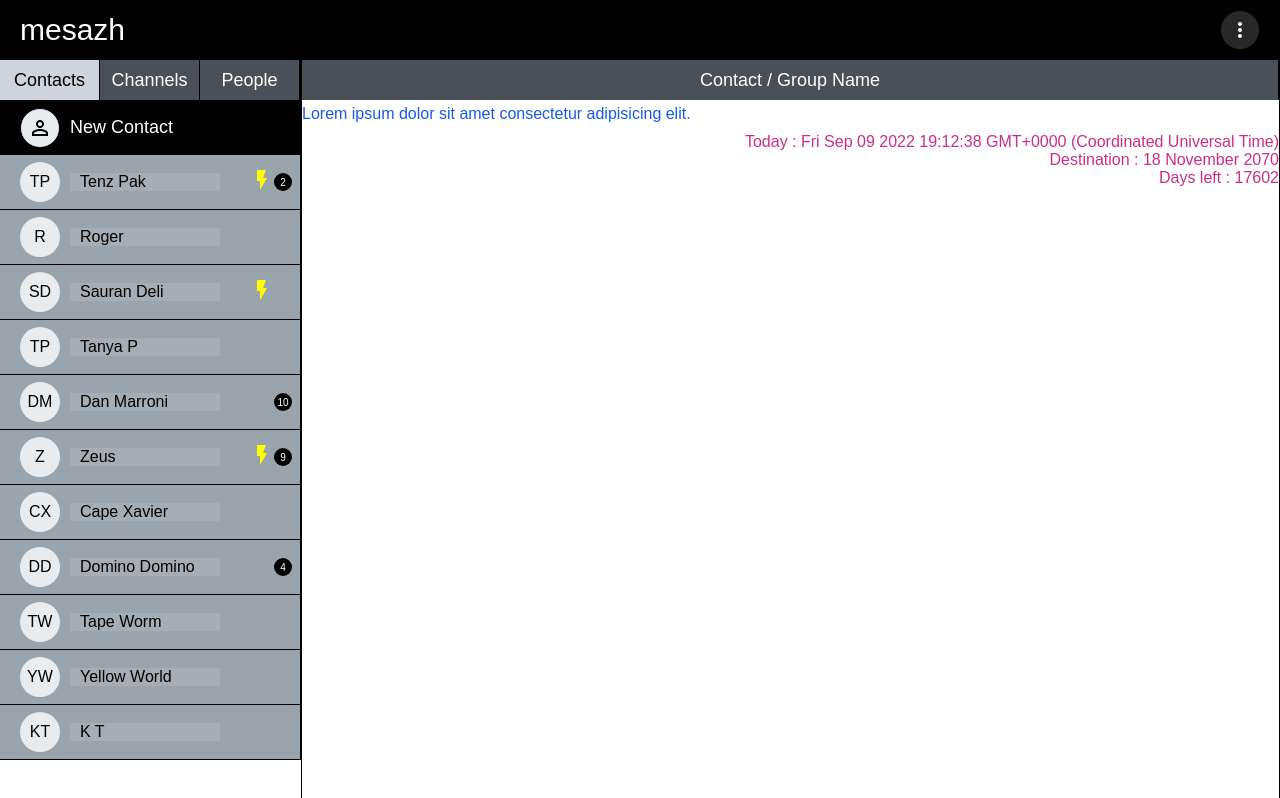
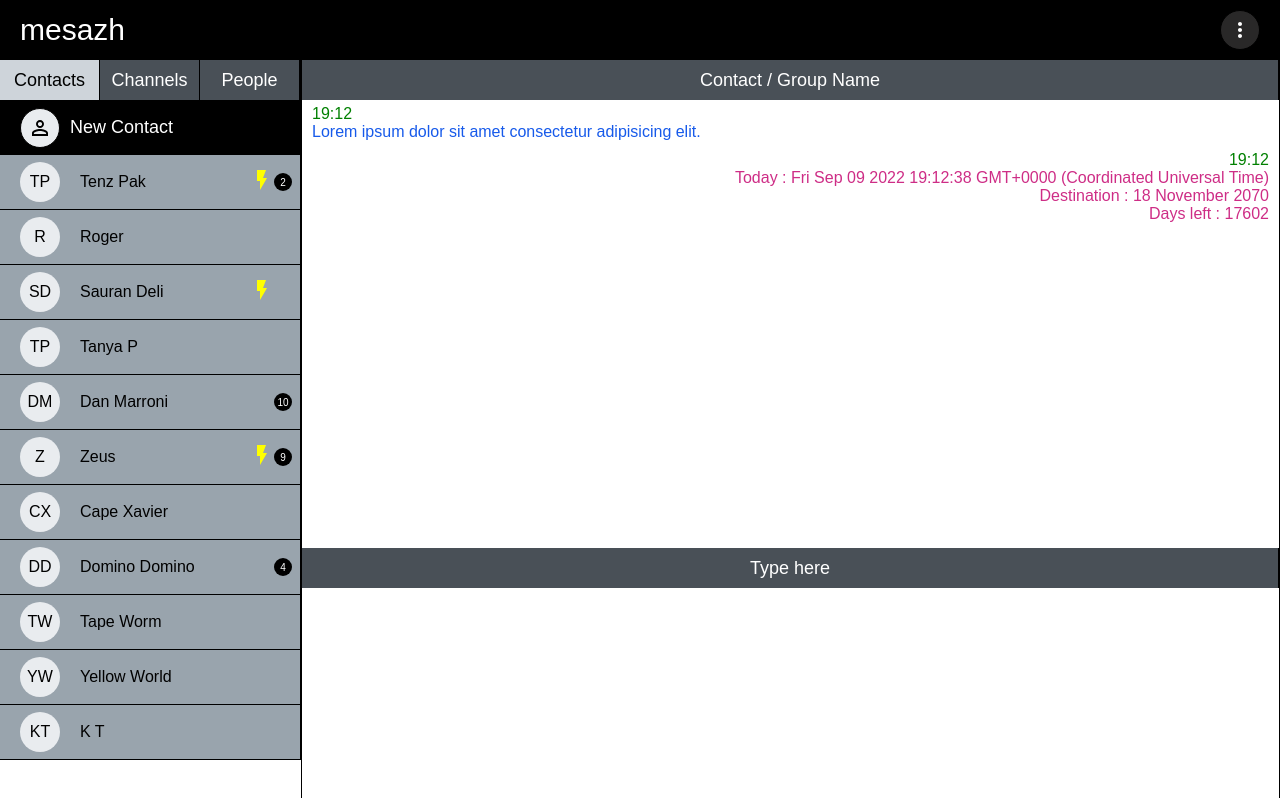
Before and after one commit to mesazh/Frontend, a Next.js app: page / in a window 1280 px wide. Built offline with nearby package versions, Linux system fonts and the light colour scheme; a web font is replaced by a local one.

Commit message:
contactSection and MainBody tweaked

```diff
--- a/components/MainBody.tsx
+++ b/components/MainBody.tsx
@@ -88,9 +88,15 @@ const Sidebar = () => {
         </MessageSectionHeader>
         <MainMessageContainer>
           <User1>
+            <div
+              style={{ color: "green" }}
+            >{`${new Date().getHours()}:${new Date().getMinutes()}`}</div>
             Lorem ipsum dolor sit amet consectetur adipisicing elit.
           </User1>
           <User2>
+            <div
+              style={{ color: "green" }}
+            >{`${new Date().getHours()}:${new Date().getMinutes()}`}</div>
             {`Today  :  ${Date()}`}
             <br></br>
             {`Destination  :  18 November 2070`}
@@ -102,6 +108,12 @@ const Sidebar = () => {
             )}`}
           </User2>
         </MainMessageContainer>
+        <MessageSectionTyper
+          onClick={handleContactButton}
+          bgColor={contactButtonBackgroundColor}
+        >
+          Type here
+        </MessageSectionTyper>
       </SecondHalf>
     </SidebarContainer>
   );
@@ -209,6 +221,9 @@ const MainMessageContainer = styled.div`
   display: flex;
   flex-flow: column nowrap;
   gap: 10px;
+  height:438px;
+  margin-left: 10px;
+  margin-right: 10px;
 `;
 
 const User1 = styled.div`
@@ -247,3 +262,22 @@ const MessageSectionHeader = styled.div`
   align-items: center;
   border-right: 1px solid black;
 `;
+
+const MessageSectionTyper = styled.div`
+  background-color: #495057;
+  color: white;
+  width: auto;
+  height: 40px;
+  font-size: 18px;
+  font-weight: 100;
+  text-align: center;
+  padding-top: 20px 0 0 0;
+  &:hover {
+    cursor: pointer;
+  }
+  display: flex;
+  flex-flow: row nowrap;
+  justify-content: center;
+  align-items: center;
+  border-right: 1px solid black;
+`;
--- a/components/contactOrChannelSection/ContactSection.tsx
+++ b/components/contactOrChannelSection/ContactSection.tsx
@@ -162,7 +162,7 @@ const InitialsWrapper = styled.div`
 
 const ContactName = styled.mark`
   color: black;
-  background-color: #a5aeb5;
+  background-color: transparent;
   width: 150px;
   padding-left: 10px;
 `;
```
